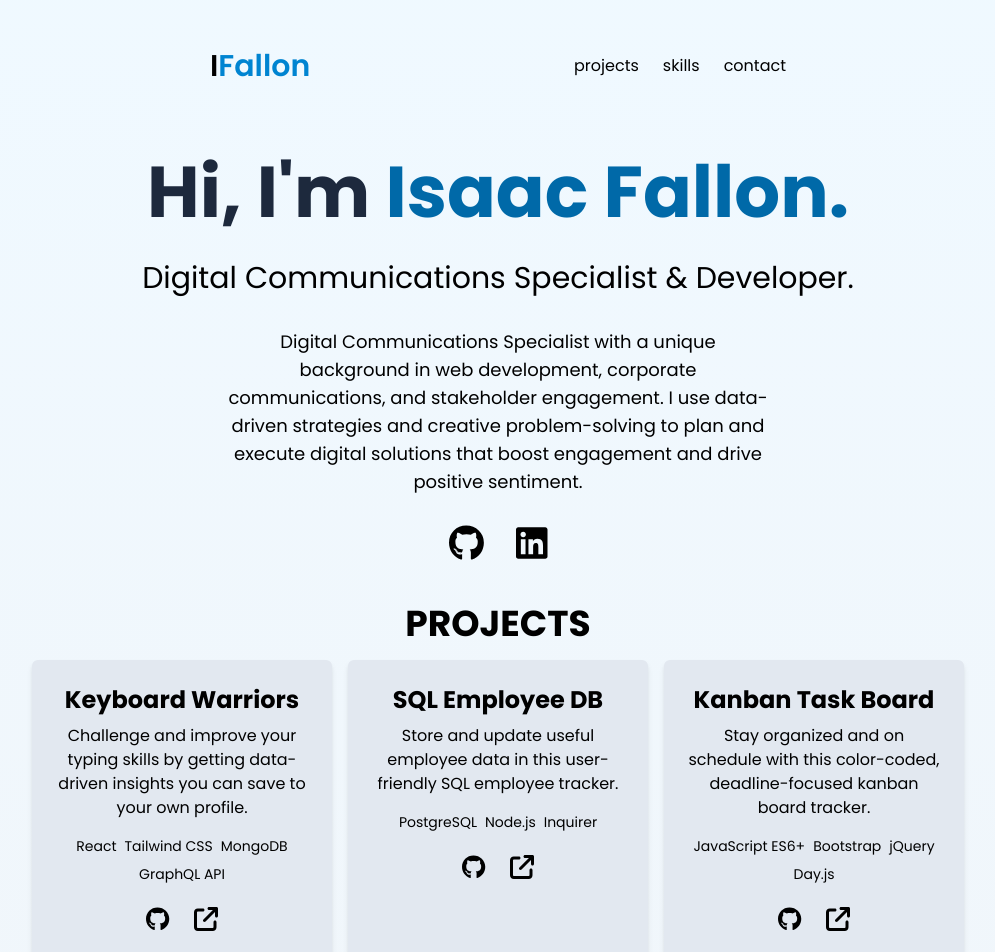
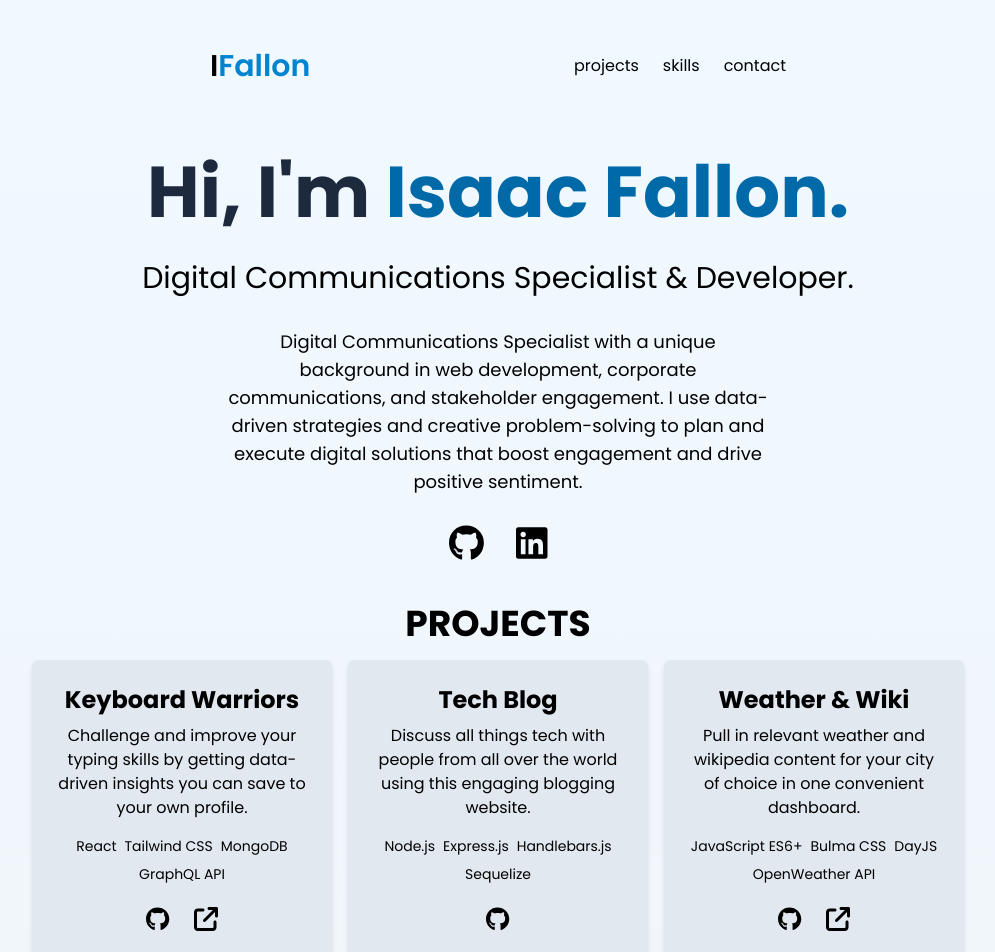
Before and after one commit to isaacfallon/Personal-Portfolio-v3, a React (Vite) app: page / in a window 1280 px wide. Shown: the top 952 px of the page, without its empty margins (142-1137 px from the left). Built offline with nearby package versions, Linux system fonts and the light colour scheme.

Commit message:
Updated project information

```diff
--- a/src/components/Projects.jsx
+++ b/src/components/Projects.jsx
@@ -17,7 +17,7 @@ function Projects() {
                 <h2 className="text-4xl font-bold">PROJECTS</h2>
                 <div className="flex justify-center gap-4 py-4">
 
-                    <div className="h-75 w-75 flex-initial hover:-translate-y-2 ease-in-out transition delay-100 duration-200 cursor-pointer p-6 rounded-md shadow-md bg-slate-200">
+                    <div className="w-75 flex-initial hover:-translate-y-2 ease-in-out transition delay-100 duration-200 cursor-pointer p-6 rounded-md shadow-md bg-slate-200">
 
                         <h3 className="text-2xl font-bold">Keyboard Warriors</h3>
                         <p className="pt-2">Challenge and improve your typing skills by getting data-driven insights you can save to your own profile.</p>
@@ -39,42 +39,40 @@ function Projects() {
 
                     </div>
 
-                        <div className="h-75 w-75 flex-initial hover:-translate-y-2 ease-in-out transition delay-100 duration-200 cursor-pointer p-6 rounded-md shadow-md bg-slate-200">
+                        <div className="w-75 flex-initial hover:-translate-y-2 ease-in-out transition delay-100 duration-200 cursor-pointer p-6 rounded-md shadow-md bg-slate-200">
 
-                        <h3 className="text-2xl font-bold">SQL Employee DB</h3>
-                        <p className="pt-2">Store and update useful employee data in this user-friendly SQL employee tracker.</p>
+                        <h3 className="text-2xl font-bold">Tech Blog</h3>
+                        <p className="pt-2">Discuss all things tech with people from all over the world using this engaging blogging website.</p>
                         <ul className="flex justify-center gap-2 text-sm flex-wrap py-4">
-                            <li>PostgreSQL</li>
                             <li>Node.js</li>
-                            <li>Inquirer</li>
+                            <li>Express.js</li>
+                            <li>Handlebars.js</li>
+                            <li>Sequelize</li>
                         </ul>
                         <div className="flex justify-center gap-6">
-                        <a className={iconHoverStyle} href="https://github.com/isaacfallon/12-Challenge-SQL-Employee-Tracker" target="_blank" rel="noreferrer">
+                        <a className={iconHoverStyle} href="https://github.com/isaacfallon/14-Challenge-Tech-Blog" target="_blank" rel="noreferrer">
                                             <FontAwesomeIcon icon={faGithub} />
                                         </a>
-                                        <a className={iconHoverStyle} href="https://drive.google.com/file/d/1B18A_t_GiyjzOOwG9Y9XMUJJuH0E3UwJ/view" target="_blank" rel="noreferrer">
-                                            <FontAwesomeIcon icon="fa-solid fa-arrow-up-right-from-square" />
 
-                                        </a>
                                         </div>
 
                     </div>
 
-                        <div className="h-75 w-75 flex-initial hover:-translate-y-2 ease-in-out transition delay-100 duration-200 cursor-pointer p-6 rounded-md shadow-md bg-slate-200">
+                        <div className="w-75 flex-initial hover:-translate-y-2 ease-in-out transition delay-100 duration-200 cursor-pointer p-6 rounded-md shadow-md bg-slate-200">
 
-                        <h3 className="text-2xl font-bold">Kanban Task Board</h3>
-                        <p className="pt-2">Stay organized and on schedule with this color-coded, deadline-focused kanban board tracker.</p>
+                        <h3 className="text-2xl font-bold">Weather & Wiki</h3>
+                        <p className="pt-2">Pull in relevant weather and wikipedia content for your city of choice in one convenient dashboard. </p>
                         <ul className="flex justify-center gap-2 text-sm flex-wrap py-4">
                             <li>JavaScript ES6+</li>
-                            <li>Bootstrap</li>
-                            <li>jQuery</li>
-                            <li>Day.js</li>
+                            <li>Bulma CSS</li>
+                            <li>DayJS</li>
+                            <li>OpenWeather API</li>
                         </ul>
-                        <div className="flex justify-center gap-6">
-                        <a className={iconHoverStyle} href="https://github.com/isaacfallon/Kanban-Task-Board/" target="_blank" rel="noreferrer">
+                        <div className="flex gap-6 justify-center">
+                        <a className={iconHoverStyle} href="https://github.com/isaacfallon/CityWeather-Insight" target="_blank" rel="noreferrer">
                                             <FontAwesomeIcon icon={faGithub} />
                                         </a>
-                                        <a className={iconHoverStyle} href="https://isaacfallon.github.io/Kanban-Task-Board/" target="_blank" rel="noreferrer">
+                                        <a className={iconHoverStyle} href="https://isaacfallon.github.io/CityWeather-Insight/" target="_blank" rel="noreferrer">
                                             <FontAwesomeIcon icon="fa-solid fa-arrow-up-right-from-square" />
 
                                         </a>
```
